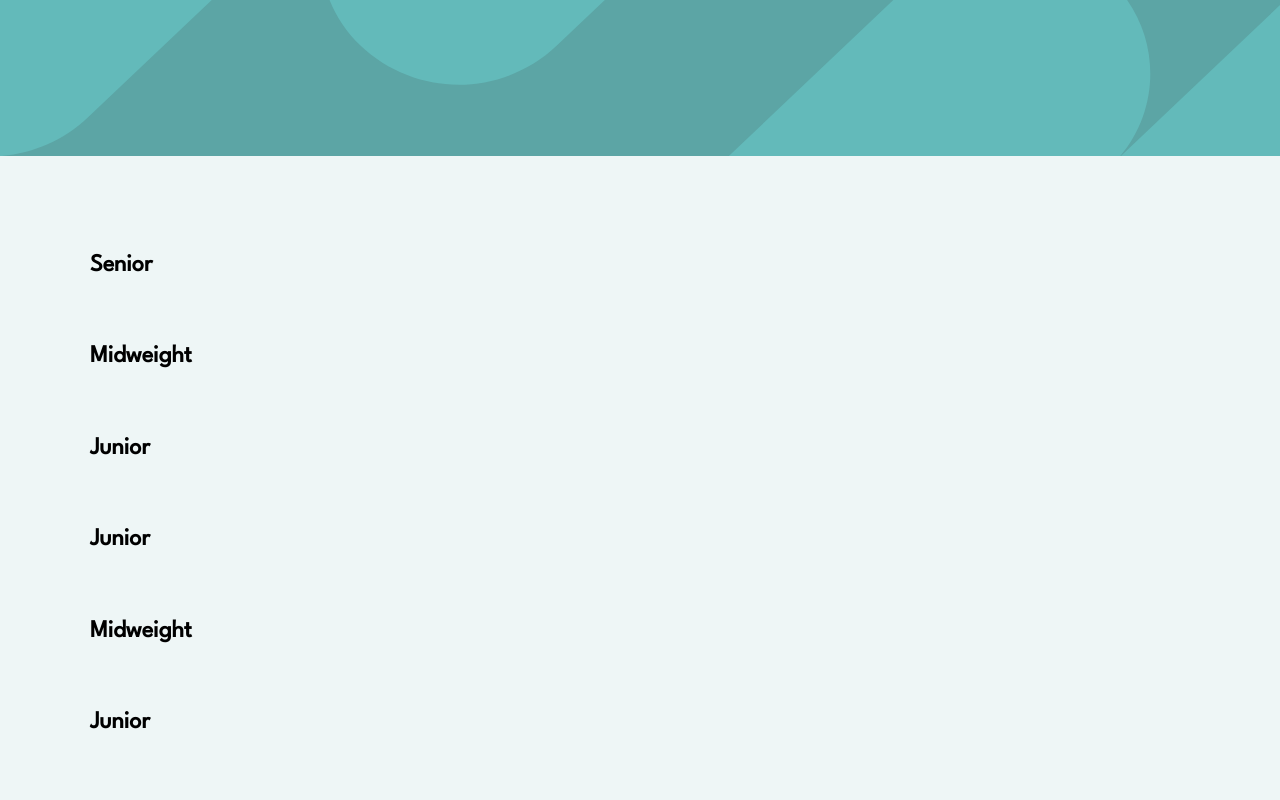
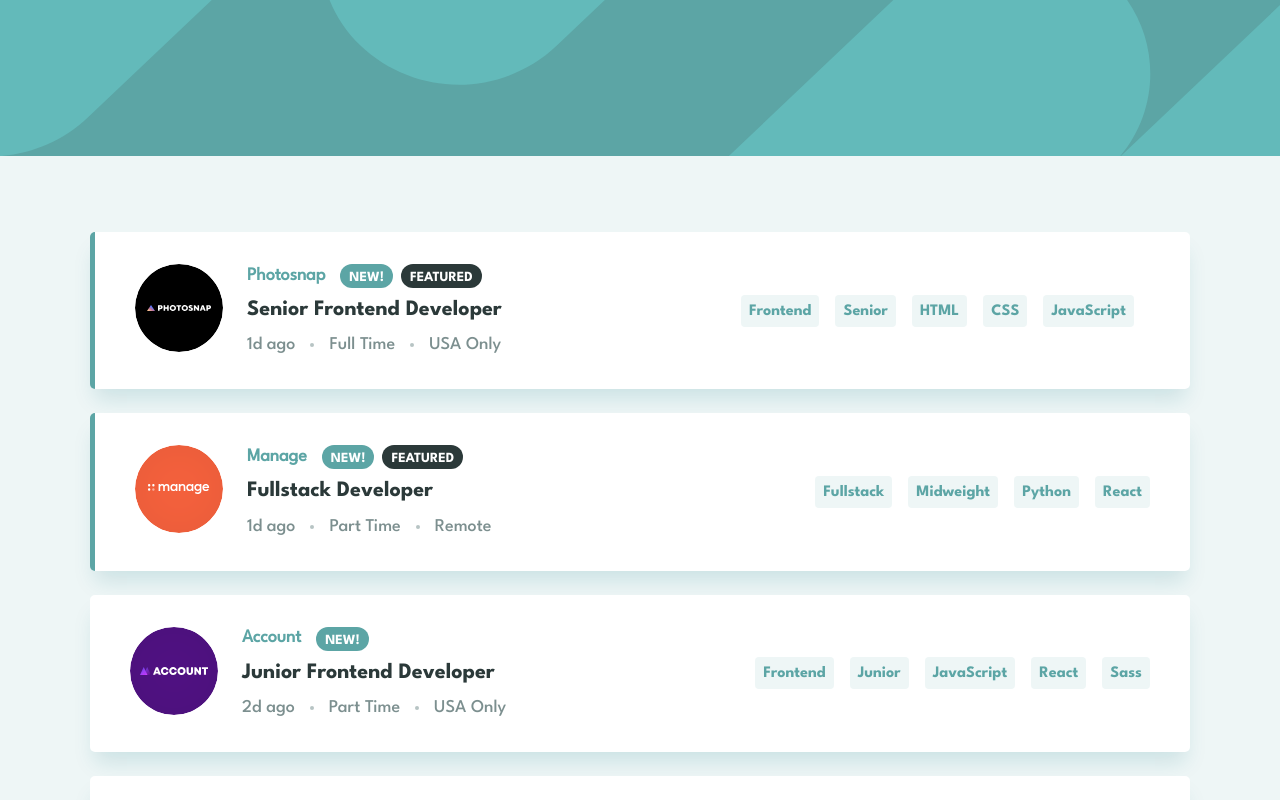
Before and after one commit to LuTymos/job-listing, a React (Vite) app: page / in a window 1280 px wide. Shown: the top 800 px of the page. Built offline with nearby package versions, Linux system fonts and the light colour scheme.

Commit message:
feat: fazendo card da vaga e uma listagem das informacoes, também mudei o link das imagens para corresponder a pasta certa

```diff
--- /dev/null
+++ b/src/components/ListTools/index.tsx
@@ -0,0 +1,38 @@
+import styled from "styled-components";
+
+interface ListContentProps {
+  content: string[] | string;
+}
+
+const Content = styled.div`
+  display: flex;
+  gap: 16px;
+  .aboutInfo {
+    color: #5ca5a5;
+    background-color: rgba(92, 165, 165, 0.1);
+    font-family: "LeagueSpartanBold";
+    font-size: 16px;
+    font-weight: bold;
+    line-height: 24px;
+    padding: 5px 8px 3px 8px;
+    border-radius: 4px;
+  }
+`;
+
+function ListContent({ content }: ListContentProps) {
+  return (
+    <Content>
+      {Array.isArray(content) ? (
+        content.map((item, index) => (
+          <span key={index} className="aboutInfo">
+            {item}
+          </span>
+        ))
+      ) : (
+        <span className="aboutInfo">{content}</span>
+      )}
+    </Content>
+  );
+}
+
+export default ListContent;
--- a/src/components/VagaCard/index.tsx
+++ b/src/components/VagaCard/index.tsx
@@ -1,4 +1,106 @@
 import { iVagas } from "@/data/@types/iVagas";
+import styled from "styled-components";
+import ListTools from "../ListTools";
+
+const Card = styled.div<{ $featured?: boolean }>`
+  max-width: 100%;
+  justify-content: space-between;
+  border-radius: 5px;
+  background-color: #ffffff;
+  min-width: 154px;
+  border-left: ${(props) => (props.$featured ? "5px solid #5CA5A5" : "")};
+  padding: 32px 40px;
+  display: flex;
+  align-items: center;
+  gap: 24px;
+  -webkit-box-shadow: 0px 15px 20px -5px rgba(13, 113, 130, 0.15);
+  -moz-box-shadow: 0px 15px 20px -5px rgba(13, 113, 130, 0.15);
+  box-shadow: 0px 15px 20px -5px rgba(13, 113, 130, 0.15);
+
+  .CardWrapper {
+    display: flex;
+    gap: 24px;
+  }
+`;
+
+const Image = styled.img`
+  width: 88px;
+  height: 88px;
+  border-radius: 50%;
+`;
+
+const ContentInfo = styled.div`
+  display: flex;
+  flex-direction: column;
+  gap: 10px;
+  .position {
+    color: #2b3939;
+    font-size: 22px;
+    font-weight: bold;
+    font-family: "LeagueSpartanBold";
+  }
+
+  .bulletDivider {
+    width: 4px;
+    height: 4px;
+    border-radius: 50%;
+    background-color: #b7c4c4;
+  }
+`;
+
+const ContentTools = styled.div`
+  display: flex;
+  gap: 16px;
+`;
+
+const LineInfo = styled.div`
+  display: flex;
+  gap: 15px;
+  align-items: center;
+  align-items: center;
+  .company {
+    color: #5ca5a5;
+    font-weight: 700;
+    font-size: 18px;
+  }
+  .New {
+    padding: 7px 9px;
+    padding-bottom: 4px;
+    background-color: #5ca5a5;
+    border-radius: 12px;
+    color: #fff;
+    line-height: normal;
+    font-weight: bold;
+    font-size: 14px;
+    text-transform: uppercase;
+    text-align: center;
+    font-family: "LeagueSpartanBold";
+  }
+  .Featured {
+    padding: 7px 9px;
+    padding-bottom: 4px;
+    background-color: #2b3939;
+    border-radius: 12px;
+    color: #fff;
+    line-height: normal;
+    font-weight: bold;
+    font-size: 14px;
+    text-transform: uppercase;
+    text-align: center;
+    font-family: "LeagueSpartanBold";
+  }
+  .new-info {
+    display: flex;
+    gap: 8px;
+  }
+  .bottomInfo {
+    font-family: "LeagueSpartanMedium";
+    font-size: 18px;
+    font-weight: 500;
+    color: #7c8f8f;
+    line-height: 24px;
+  }
+`;
 
 function VagaCard({
   id,
@@ -15,7 +117,37 @@ function VagaCard({
   languages,
   tools,
 }: iVagas) {
-  return <h2>{level}</h2>;
+  return (
+    <Card $featured={featured}>
+      <div className="CardWrapper">
+        <Image src={logo} alt={company} />
+        <ContentInfo>
+          <LineInfo>
+            <span className="company">{company}</span>
+            <div className="new-info">
+              {novo && <span className="New">New!</span>}
+              {featured && <span className="Featured">Featured</span>}
+            </div>
+          </LineInfo>
+          <span className="position">{position}</span>
+          <LineInfo>
+            <span className="bottomInfo">{postedAt}</span>
+            <div className="bulletDivider"></div>
+            <span className="bottomInfo">{contract}</span>
+            <div className="bulletDivider"></div>
+            <span className="bottomInfo">{location}</span>
+          </LineInfo>
+        </ContentInfo>
+      </div>
+
+      <ContentTools>
+        <ListTools content={role} />
+        <ListTools content={level} />
+        <ListTools content={languages} />
+        <ListTools content={tools} />
+      </ContentTools>
+    </Card>
+  );
 }
 
 export default VagaCard;
--- a/src/data/services/data.json
+++ b/src/data/services/data.json
@@ -2,7 +2,7 @@
   {
     "id": 1,
     "company": "Photosnap",
-    "logo": "./images/photosnap.svg",
+    "logo": "/src/assets/images/photosnap.svg",
     "novo": true,
     "featured": true,
     "position": "Senior Frontend Developer",
@@ -17,7 +17,7 @@
   {
     "id": 2,
     "company": "Manage",
-    "logo": "./images/manage.svg",
+    "logo": "/src/assets/images/manage.svg",
     "novo": true,
     "featured": true,
     "position": "Fullstack Developer",
@@ -32,7 +32,7 @@
   {
     "id": 3,
     "company": "Account",
-    "logo": "./images/account.svg",
+    "logo": "/src/assets/images/account.svg",
     "novo": true,
     "featured": false,
     "position": "Junior Frontend Developer",
@@ -47,7 +47,7 @@
   {
     "id": 4,
     "company": "MyHome",
-    "logo": "./images/myhome.svg",
+    "logo": "/src/assets/images/myhome.svg",
     "novo": false,
     "featured": false,
     "position": "Junior Frontend Developer",
@@ -62,7 +62,7 @@
   {
     "id": 5,
     "company": "Loop Studios",
-    "logo": "./images/loop-studios.svg",
+    "logo": "/src/assets/images/loop-studios.svg",
     "novo": false,
     "featured": false,
     "position": "Software Engineer",
@@ -77,7 +77,7 @@
   {
     "id": 6,
     "company": "FaceIt",
-    "logo": "./images/faceit.svg",
+    "logo": "/src/assets/images/faceit.svg",
     "novo": false,
     "featured": false,
     "position": "Junior Backend Developer",
@@ -92,7 +92,7 @@
   {
     "id": 7,
     "company": "Shortly",
-    "logo": "./images/shortly.svg",
+    "logo": "/src/assets/images/shortly.svg",
     "novo": false,
     "featured": false,
     "position": "Junior Developer",
@@ -107,7 +107,7 @@
   {
     "id": 8,
     "company": "Insure",
-    "logo": "./images/insure.svg",
+    "logo": "/src/assets/images/insure.svg",
     "novo": false,
     "featured": false,
     "position": "Junior Frontend Developer",
@@ -122,7 +122,7 @@
   {
     "id": 9,
     "company": "Eyecam Co.",
-    "logo": "./images/eyecam-co.svg",
+    "logo": "/src/assets/images/eyecam-co.svg",
     "novo": false,
     "featured": false,
     "position": "Full Stack Engineer",
@@ -137,7 +137,7 @@
   {
     "id": 10,
     "company": "The Air Filter Company",
-    "logo": "./images/the-air-filter-company.svg",
+    "logo": "/src/assets/images/the-air-filter-company.svg",
     "novo": false,
     "featured": false,
     "position": "Front-end Dev",
```
